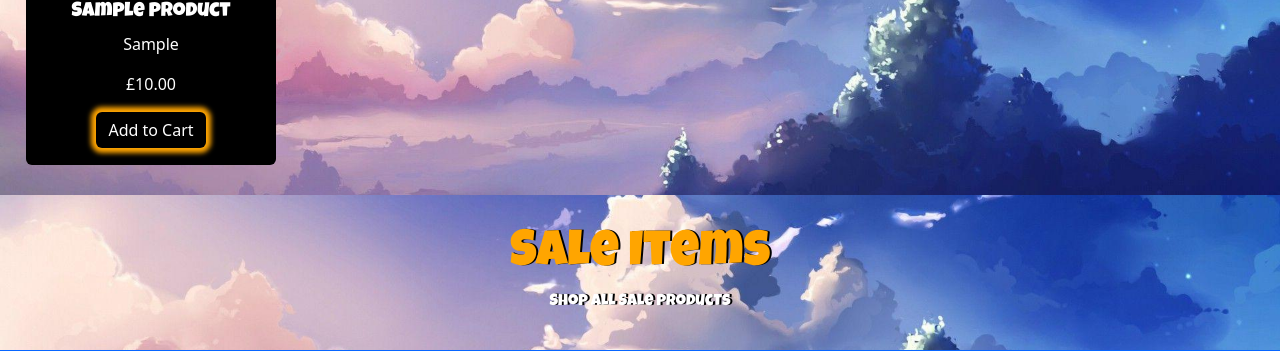
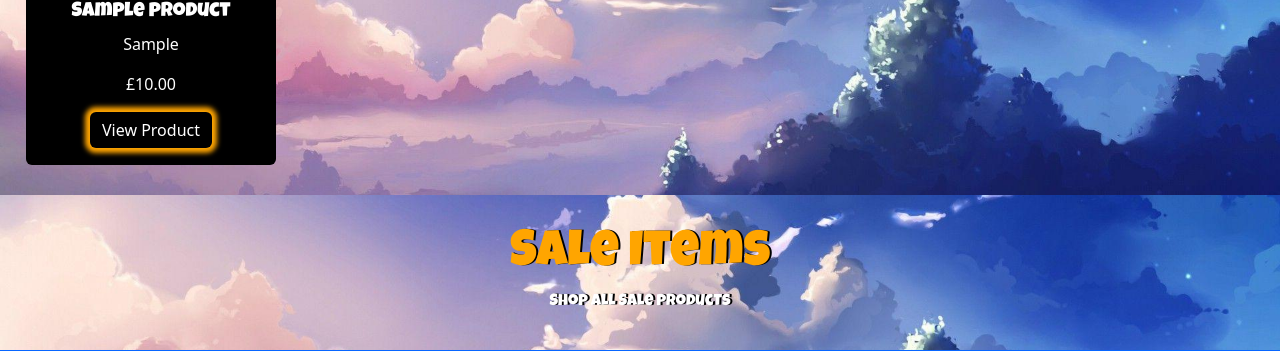
Before and after one commit to LiamEdwards931/animania, a Django app: page / in a window 1280 px wide. Shown: the part 1666-2017 px from the top of the page. Run offline with Django 3.2, Linux system fonts and the light colour scheme; tables that the repository leaves empty hold one stand-in row (values such as "Sample post"); some libraries are stand-ins or nearby versions; some web fonts are replaced.

Commit message:
add functionality to the links on the index page for new and sale items.

```diff
--- a/product/templates/index.html
+++ b/product/templates/index.html
@@ -87,7 +87,10 @@
                                                 <h5 class="card-title">{{ product.name }}</h5>
                                                 <p class="card-text">{{ product.series }}</p>
                                                 <p class="card-text">£{{ product.price}}</p>
-                                                <button class="btn btn-primary new-btn">Add to Cart</button>
+                                                <form method ="post" action="{% url 'product_details' product.id %}">
+                                                    {% csrf_token %}
+                                                    <button type="submit"class="btn btn-primary new-btn">View Product</button>
+                                                </form>
                                             </div>
                                         </div>
                                     </div>
@@ -116,7 +119,10 @@
                                                 <h5 class="card-title">{{ product.name }}</h5>
                                                 <p class="card-text">{{ product.series }}</p>
                                                 <p class="card-text"><strike>£{{ product.price }}</strike>|£{{ product.discounted_price}}</p>
-                                                <button class="btn btn-primary new-btn">Add to Cart</button>
+                                                <form method ="post" action="{% url 'product_details' product.id %}">
+                                                    {% csrf_token %}
+                                                    <button type="submit" class="btn btn-primary new-btn">View Product</button>
+                                                </form>
                                             </div>
                                         </div>
                                     </div>
```
